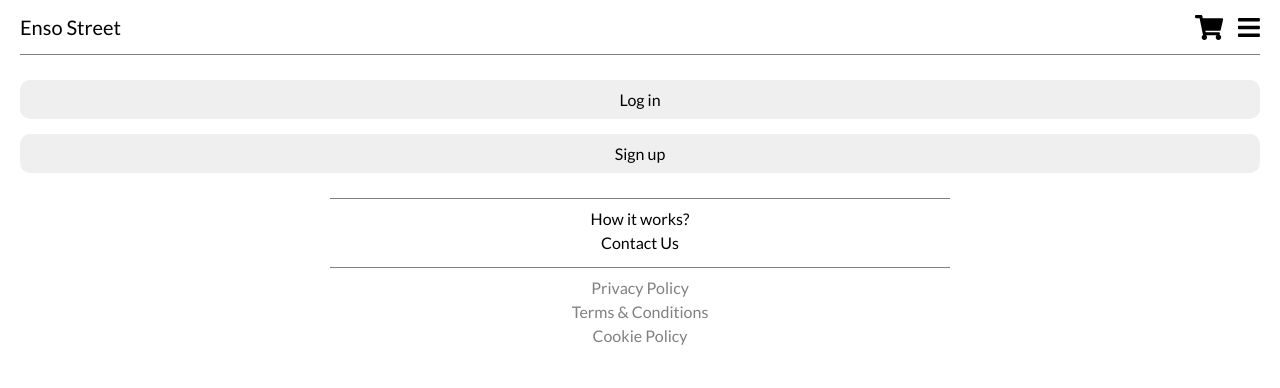
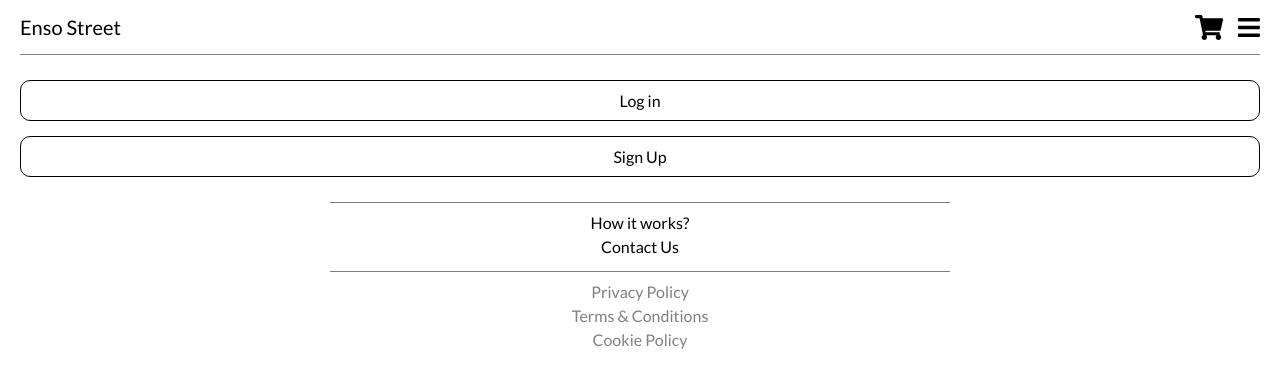
Before and after one commit to liquidMocha/enso-street, a React app: page /menu in a window 1280 px wide. Shown: the top 388 px of the page. Built offline with nearby package versions, Linux system fonts and the light colour scheme; no server answers.

Commit message:
Create shared component for button with dark or light background

```diff
--- a/src/components/homepage/menu/MenuPage.jsx
+++ b/src/components/homepage/menu/MenuPage.jsx
@@ -4,6 +4,7 @@ import './MenuPage.scss';
 import PropTypes from 'prop-types';
 import TitleBar from '../../shared/TitleBar';
 import { logout } from '../../../services/UserService';
+import ColoredButton from '../../shared/ColoredButton';
 
 const MenuPage = (props) => {
   const [isLoggedIn, setIsLoggedIn] = useState(false);
@@ -28,9 +29,7 @@ const MenuPage = (props) => {
       return (
         <section>
           <Link to="post-item" id="post-item-button">
-            <button type="button">
-              Post Items
-            </button>
+            <ColoredButton buttonText="Post Items" mode="light" />
           </Link>
           <div id="menu-page-button-group">
             <Link to="my-items" id="post-item-button">
@@ -48,14 +47,10 @@ const MenuPage = (props) => {
     return (
       <div id="menu-page-button-group">
         <Link to="login" id="login-button">
-          <button type="button">
-            Log in
-          </button>
+          <ColoredButton buttonText="Log in" mode="light" />
         </Link>
         <Link to="sign-up" id="sign-up-button">
-          <button type="button">
-            Sign up
-          </button>
+          <ColoredButton buttonText="Sign Up" mode="light" />
         </Link>
       </div>
     );
@@ -81,7 +76,7 @@ const MenuPage = (props) => {
 };
 
 MenuPage.propTypes = {
-  isLoggedIn: PropTypes.func.isRequired
+  isLoggedIn: PropTypes.func.isRequired,
 };
 
 export default MenuPage;
--- a/src/components/postItem/ChooseLocationPage.jsx
+++ b/src/components/postItem/ChooseLocationPage.jsx
@@ -10,6 +10,7 @@ import { createLocation, getLocations } from '../../services/LocationService';
 import PostItemTitleBar from '../shared/PostItemTitleBar';
 import Toggle from './Toggle';
 import LocationAutosuggest from '../shared/LocationAutosuggest';
+import ColoredButton from '../shared/ColoredButton';
 
 const ChooseLocationPage = ({
   onLocationChange,
@@ -97,7 +98,7 @@ const ChooseLocationPage = ({
                 onChange={((event) => setNickName(event.target.value))}
               />
             </div>
-            <button type="button" onClick={handleClickConfirm}>Confirm</button>
+            <ColoredButton buttonText="Confirm" mode="dark" onClick={handleClickConfirm} />
           </div>
         )
         : null}
--- a/src/components/search/ItemDetail.jsx
+++ b/src/components/search/ItemDetail.jsx
@@ -7,6 +7,7 @@ import TowLineDollarDisplay from './TowLineDollarDisplay';
 import TitleBar from '../shared/TitleBar';
 import { getItem } from '../../redux/item/itemAction';
 import { addToCart } from '../../redux/cart/cartAction';
+import ColoredButton from '../shared/ColoredButton';
 
 const ItemDetail = () => {
   const { itemId } = useParams();
@@ -55,12 +56,11 @@ const ItemDetail = () => {
             </div>
           </section>
           <footer>
-            <button
-              type="button"
+            <ColoredButton
+              buttonText="Add to cart"
+              mode="dark"
               onClick={() => onClickingAddToCart(itemId)}
-            >
-              Add to cart
-            </button>
+            />
           </footer>
         </>
       ) : <div>Fetching</div>}
--- /dev/null
+++ b/src/components/shared/ColoredButton.jsx
@@ -0,0 +1,35 @@
+import PropTypes from 'prop-types';
+import React from 'react';
+import './ColoredButton.scss';
+
+const ColoredButton = ({
+  id, className, buttonText, onClick, disabled, mode,
+}) => (
+  <button
+    id={id}
+    className={`${mode}-button ${className}`}
+    type="button"
+    onClick={onClick}
+    disabled={disabled}
+  >
+    {buttonText}
+  </button>
+);
+
+ColoredButton.propTypes = {
+  buttonText: PropTypes.string.isRequired,
+  onClick: PropTypes.func,
+  disabled: PropTypes.bool,
+  id: PropTypes.string,
+  className: PropTypes.string,
+  mode: PropTypes.oneOf((['dark', 'light'])).isRequired,
+};
+
+ColoredButton.defaultProps = {
+  disabled: false,
+  id: null,
+  className: '',
+  onClick: () => {},
+};
+
+export default ColoredButton;
--- /dev/null
+++ b/src/components/shared/ColoredButton.scss
@@ -0,0 +1,19 @@
+@import './src/styles/Variables';
+
+button.light-button {
+  width: 100%;
+  padding: 10px;
+  border-radius: $normal-border-radius;
+  font-size: 16px;
+  background-color: white;
+  border: 1px solid black;
+}
+
+button.dark-button {
+  width: 100%;
+  padding: 10px;
+  border-radius: $normal-border-radius;
+  font-size: 16px;
+  background-color: $button-background-color;
+  border: none;
+}
--- a/src/components/shared/ExpandableSearchBar.jsx
+++ b/src/components/shared/ExpandableSearchBar.jsx
@@ -15,6 +15,7 @@ import {
 } from '../../redux/search/searchActions';
 import * as SearchService from '../../services/SearchService';
 import './ExpandableSearchBar.scss';
+import ColoredButton from './ColoredButton';
 
 const ExpandableSearchBar = ({ displayLocation }) => {
   const [searchExpanded, expandSearch] = useState(false);
@@ -77,7 +78,7 @@ const ExpandableSearchBar = ({ displayLocation }) => {
               <FontAwesomeIcon icon={faMapMarkerAlt} />
               <LocationAutosuggest onAddressChange={onAddressChange} address={displayLocation} />
             </InputWithIcon>
-            <button type="button" onClick={onClickingSearch}>Search</button>
+            <ColoredButton buttonText="Search" mode="dark" onClick={onClickingSearch} />
           </>
         )
         : (
--- a/src/services/CartService.js
+++ b/src/services/CartService.js
@@ -3,7 +3,9 @@ import { BASE_URL } from './Constants';
 
 const cartPath = '/cart';
 
-export const addItemToCart = (itemId) => axios.put(BASE_URL + cartPath, { itemId }, { withCredentials: true });
+export const addItemToCart = (itemId) => axios.put(
+  BASE_URL + cartPath, { itemId }, { withCredentials: true },
+);
 
 export const getCart = async () => {
   const { data } = await axios.get(BASE_URL + cartPath, { withCredentials: true });
--- a/src/styles/Variables.scss
+++ b/src/styles/Variables.scss
@@ -1 +1,2 @@
 $normal-border-radius: 10px;
+$button-background-color: light-grey;
```
